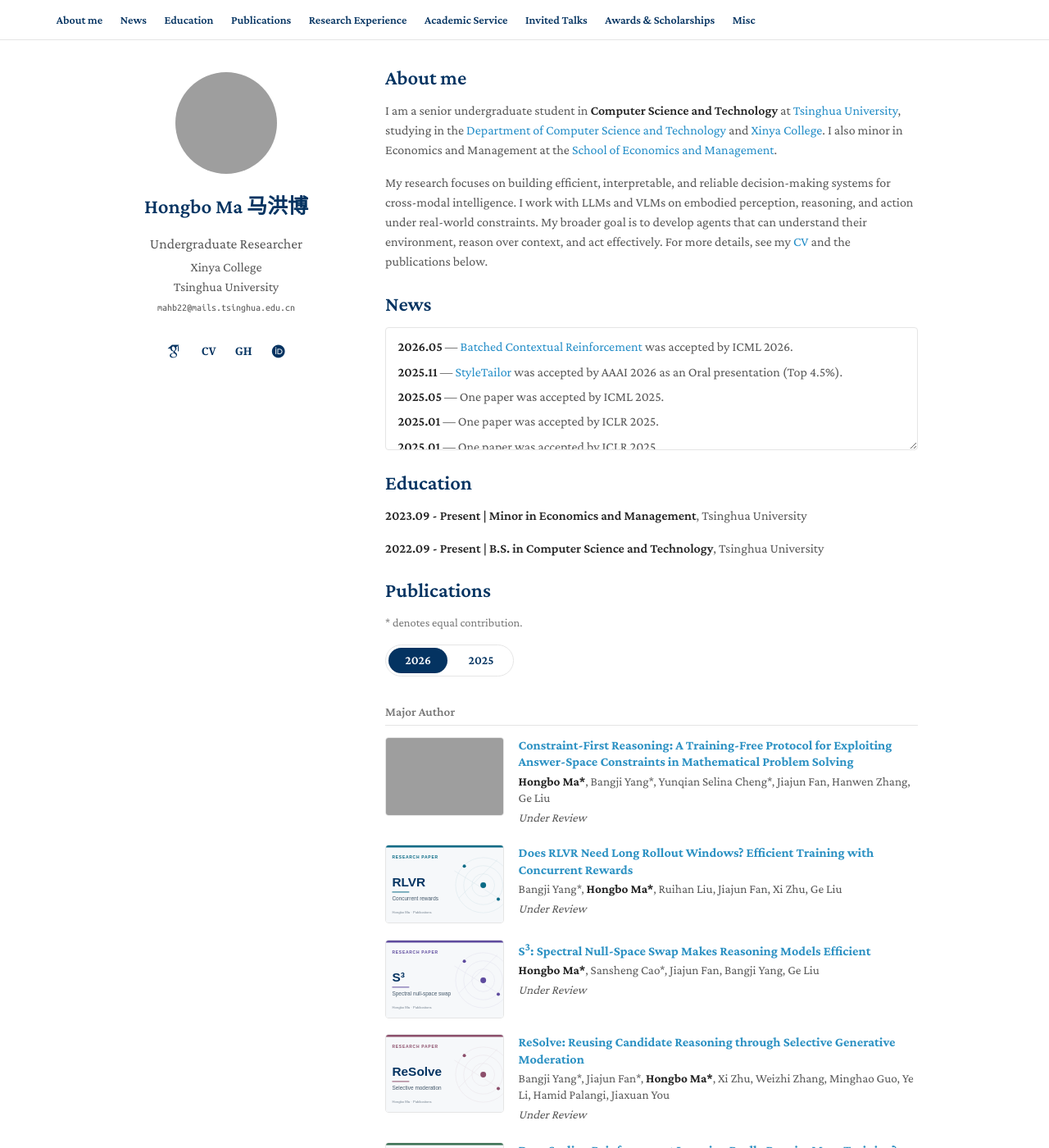
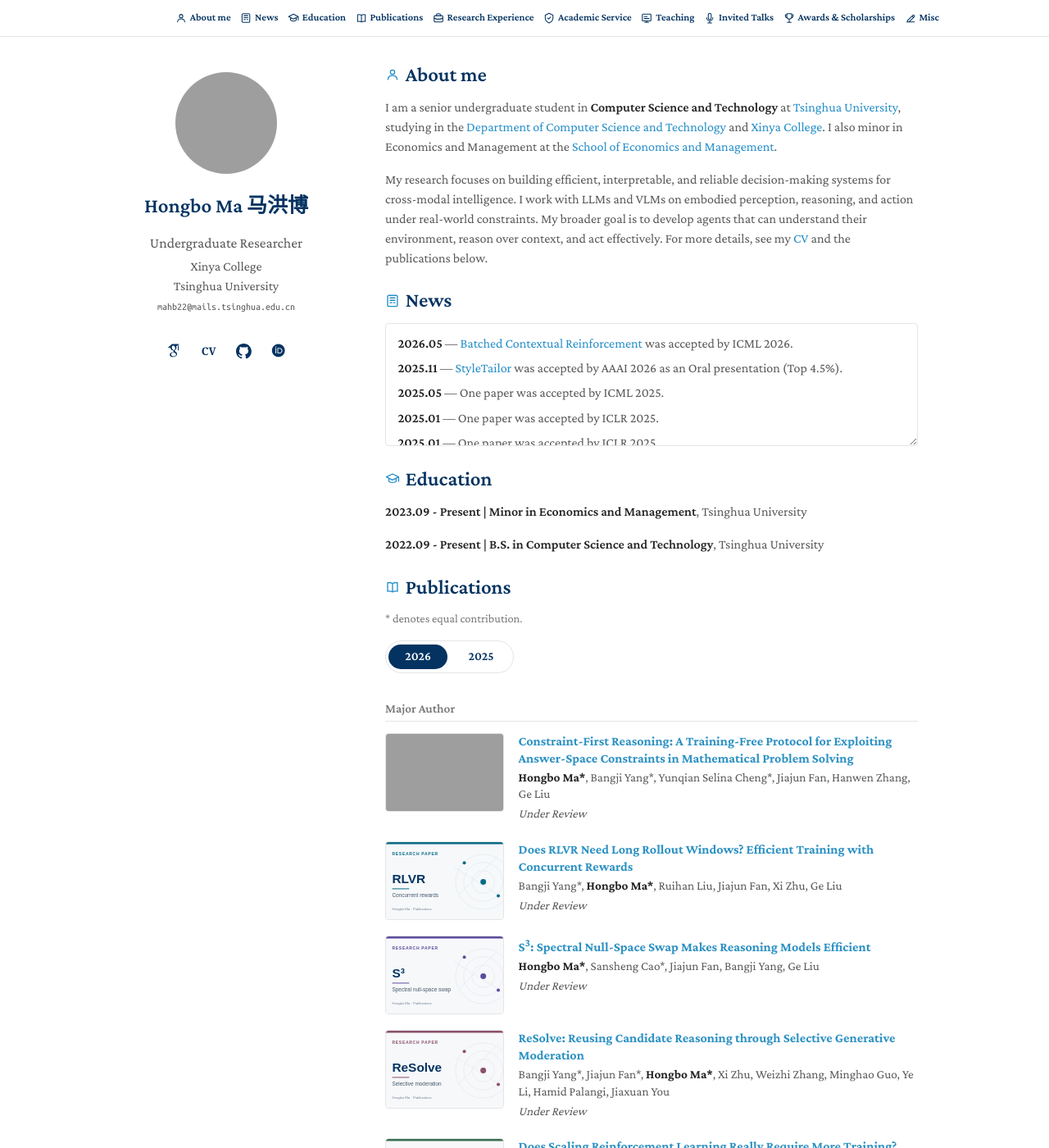
Before and after one commit to Ma-Hongbo/Ma-Hongbo.github.io, a Jekyll site: the page built from _pages/about.md, in a window 1280 px wide and 1400 px high. Shown: the whole window at 82% size. Built offline with Jekyll 4.4.1, drawn with Linux system fonts in a browser that asks for light colours; some web fonts are replaced; grey boxes are pictures that could not be loaded.

Commit message:
Add homepage section icons and teaching navigation

```diff
--- a/_layouts/homepage.html
+++ b/_layouts/homepage.html
@@ -15,17 +15,30 @@ layout: null
   </head>
   <body>
     <a class="skip-link" href="#main-content">Skip to content</a>
+    <svg class="icon-sprite" aria-hidden="true" xmlns="http://www.w3.org/2000/svg">
+      <symbol id="icon-about" viewBox="0 0 24 24" fill="none" stroke="currentColor" stroke-width="1.8" stroke-linecap="round" stroke-linejoin="round"><circle cx="12" cy="8" r="3.5"/><path d="M4.5 20c.4-4.3 2.8-6.5 7.5-6.5s7.1 2.2 7.5 6.5"/></symbol>
+      <symbol id="icon-news" viewBox="0 0 24 24" fill="none" stroke="currentColor" stroke-width="1.8" stroke-linecap="round" stroke-linejoin="round"><rect x="4" y="3" width="16" height="18" rx="2"/><path d="M8 7h8M8 11h8M8 15h3M14 15h2"/></symbol>
+      <symbol id="icon-education" viewBox="0 0 24 24" fill="none" stroke="currentColor" stroke-width="1.8" stroke-linecap="round" stroke-linejoin="round"><path d="m2 9 10-5 10 5-10 5L2 9Zm4 2v5c3.4 2.7 8.6 2.7 12 0v-5m4-2v7"/></symbol>
+      <symbol id="icon-publications" viewBox="0 0 24 24" fill="none" stroke="currentColor" stroke-width="1.8" stroke-linecap="round" stroke-linejoin="round"><path d="M12 6c-2.8-1.4-5.6-1.6-8-1v14c2.4-.6 5.2-.4 8 1m0-14c2.8-1.4 5.6-1.6 8-1v14c-2.4-.6-5.2-.4-8 1V6Z"/></symbol>
+      <symbol id="icon-research" viewBox="0 0 24 24" fill="none" stroke="currentColor" stroke-width="1.8" stroke-linecap="round" stroke-linejoin="round"><rect x="3" y="7" width="18" height="13" rx="2"/><path d="M8 7V5a2 2 0 0 1 2-2h4a2 2 0 0 1 2 2v2M3 12c5 3.3 13 3.3 18 0m-10 2h2"/></symbol>
+      <symbol id="icon-service" viewBox="0 0 24 24" fill="none" stroke="currentColor" stroke-width="1.8" stroke-linecap="round" stroke-linejoin="round"><path d="m12 2 8 4v6c0 5-3 8-8 10-5-2-8-5-8-10V6l8-4Z"/><path d="m9 12 2 2 4-4"/></symbol>
+      <symbol id="icon-teaching" viewBox="0 0 24 24" fill="none" stroke="currentColor" stroke-width="1.8" stroke-linecap="round" stroke-linejoin="round"><rect x="3" y="4" width="18" height="14" rx="1.5"/><path d="M8 21h8m-4-3v3M7 9h6m-6 4h10"/></symbol>
+      <symbol id="icon-talks" viewBox="0 0 24 24" fill="none" stroke="currentColor" stroke-width="1.8" stroke-linecap="round" stroke-linejoin="round"><rect x="9" y="2" width="6" height="13" rx="3"/><path d="M5.5 11a6.5 6.5 0 0 0 13 0M12 17.5V22m-4 0h8"/></symbol>
+      <symbol id="icon-awards" viewBox="0 0 24 24" fill="none" stroke="currentColor" stroke-width="1.8" stroke-linecap="round" stroke-linejoin="round"><path d="M7 3h10v6a5 5 0 0 1-10 0V3Zm0 2H4v3a3 3 0 0 0 3 3m10-6h3v3a3 3 0 0 1-3 3m-5 3v5m-4 2h8"/></symbol>
+      <symbol id="icon-misc" viewBox="0 0 24 24" fill="none" stroke="currentColor" stroke-width="1.8" stroke-linecap="round" stroke-linejoin="round"><path d="M4 20h16M6 17l10.5-10.5a2 2 0 0 1 3 3L9 20H6v-3Zm9-9 3 3"/></symbol>
+    </svg>
     <nav class="home-topbar" aria-label="Page sections">
       <div class="home-topbar__inner">
-        <a href="#about-me">About me</a>
-        <a href="#news">News</a>
-        <a href="#educations">Education</a>
-        <a href="#publications">Publications</a>
-        <a href="#internships">Research Experience</a>
-        <a href="#services">Academic Service</a>
-        <a href="#talks">Invited Talks</a>
-        <a href="#awards">Awards &amp; Scholarships</a>
-        <a href="#blogs">Misc</a>
+        <a href="#about-me"><svg class="nav-icon" aria-hidden="true"><use href="#icon-about"></use></svg>About me</a>
+        <a href="#news"><svg class="nav-icon" aria-hidden="true"><use href="#icon-news"></use></svg>News</a>
+        <a href="#educations"><svg class="nav-icon" aria-hidden="true"><use href="#icon-education"></use></svg>Education</a>
+        <a href="#publications"><svg class="nav-icon" aria-hidden="true"><use href="#icon-publications"></use></svg>Publications</a>
+        <a href="#internships"><svg class="nav-icon" aria-hidden="true"><use href="#icon-research"></use></svg>Research Experience</a>
+        <a href="#services"><svg class="nav-icon" aria-hidden="true"><use href="#icon-service"></use></svg>Academic Service</a>
+        <a href="#teaching"><svg class="nav-icon" aria-hidden="true"><use href="#icon-teaching"></use></svg>Teaching</a>
+        <a href="#talks"><svg class="nav-icon" aria-hidden="true"><use href="#icon-talks"></use></svg>Invited Talks</a>
+        <a href="#awards"><svg class="nav-icon" aria-hidden="true"><use href="#icon-awards"></use></svg>Awards &amp; Scholarships</a>
+        <a href="#blogs"><svg class="nav-icon" aria-hidden="true"><use href="#icon-misc"></use></svg>Misc</a>
       </div>
     </nav>
     <div class="home-wrapper">
@@ -40,7 +53,7 @@ layout: null
         <nav class="social-links" aria-label="Profile links">
           <a href="https://scholar.google.com/citations?user=1NIc69QAAAAJ" aria-label="Google Scholar" title="Google Scholar"><i class="ai ai-google-scholar" aria-hidden="true"></i></a>
           <a href="{{ '/data/CV.pdf' | relative_url }}" aria-label="Curriculum vitae" title="CV"><span class="cv-icon" aria-hidden="true">CV</span></a>
-          <a href="https://github.com/Ma-Hongbo" aria-label="GitHub" title="GitHub"><span class="cv-icon" aria-hidden="true">GH</span></a>
+          <a href="https://github.com/Ma-Hongbo" aria-label="GitHub" title="GitHub"><svg class="github-icon" viewBox="0 0 16 16" aria-hidden="true"><path d="M6.766 11.328c-2.063-.25-3.516-1.734-3.516-3.656 0-.781.281-1.625.75-2.188-.203-.515-.172-1.609.063-2.062.625-.078 1.468.25 1.968.703.594-.187 1.219-.281 1.985-.281.765 0 1.39.094 1.953.265.484-.437 1.344-.765 1.969-.687.218.422.25 1.515.046 2.047.5.593.766 1.39.766 2.203 0 1.922-1.453 3.375-3.547 3.64.531.344.89 1.094.89 1.954v1.625c0 .468.391.734.86.547C13.781 14.359 16 11.53 16 8.03 16 3.61 12.406 0 7.984 0 3.563 0 0 3.61 0 8.031a7.88 7.88 0 0 0 5.172 7.422c.422.156.828-.125.828-.547v-1.25c-.219.094-.5.156-.75.156-1.031 0-1.64-.562-2.078-1.609-.172-.422-.36-.672-.719-.719-.187-.015-.25-.093-.25-.187 0-.188.313-.328.625-.328.453 0 .844.281 1.25.86.313.452.64.655 1.031.655s.641-.14 1-.5c.266-.265.47-.5.657-.656"/></svg></a>
           <a href="https://orcid.org/0009-0009-6763-1492" aria-label="ORCID" title="ORCID"><i class="ai ai-orcid" aria-hidden="true"></i></a>
         </nav>
       </aside>
--- a/_pages/about.md
+++ b/_pages/about.md
@@ -7,13 +7,13 @@ redirect_from:
 ---
 
 <section id="about-me">
-<h2>About me</h2>
+<h2><svg class="section-icon" aria-hidden="true"><use href="#icon-about"></use></svg>About me</h2>
 <p>I am a senior undergraduate student in <strong>Computer Science and Technology</strong> at <a href="https://www.tsinghua.edu.cn/en/">Tsinghua University</a>, studying in the <a href="https://www.cs.tsinghua.edu.cn/csen/">Department of Computer Science and Technology</a> and <a href="https://www.xyc.tsinghua.edu.cn/en/">Xinya College</a>. I also minor in Economics and Management at the <a href="https://www.sem.tsinghua.edu.cn/en/">School of Economics and Management</a>.</p>
 <p>My research focuses on building efficient, interpretable, and reliable decision-making systems for cross-modal intelligence. I work with LLMs and VLMs on embodied perception, reasoning, and action under real-world constraints. My broader goal is to develop agents that can understand their environment, reason over context, and act effectively. For more details, see my <a href="/data/CV.pdf">CV</a> and the publications below.</p>
 </section>
 
 <section id="news">
-<h2>News</h2>
+<h2><svg class="section-icon" aria-hidden="true"><use href="#icon-news"></use></svg>News</h2>
 <div class="news-frame">
 <ul class="news-list">
 <li><strong>2026.05</strong> — <a href="https://arxiv.org/abs/2604.02322">Batched Contextual Reinforcement</a> was accepted by ICML 2026.</li>
@@ -33,13 +33,13 @@ redirect_from:
 </section>
 
 <section id="educations">
-<h2>Education</h2>
+<h2><svg class="section-icon" aria-hidden="true"><use href="#icon-education"></use></svg>Education</h2>
 <p><strong>2023.09 - Present | Minor in Economics and Management</strong>, Tsinghua University</p>
 <p><strong>2022.09 - Present | B.S. in Computer Science and Technology</strong>, Tsinghua University</p>
 </section>
 
 <section id="publications">
-<h2>Publications</h2>
+<h2><svg class="section-icon" aria-hidden="true"><use href="#icon-publications"></use></svg>Publications</h2>
 <p class="note">* denotes equal contribution.</p>
 <div class="publication-year-tabs" role="tablist" aria-label="Publication year">
 <button class="publication-year-tab" id="pub-tab-2026" type="button" role="tab" aria-selected="true" aria-controls="pub-panel-2026" tabindex="0">2026</button>
@@ -181,7 +181,7 @@ redirect_from:
 </section>
 
 <section id="internships">
-<h2>Research Experience</h2>
+<h2><svg class="section-icon" aria-hidden="true"><use href="#icon-research"></use></svg>Research Experience</h2>
 <div class="experience-item"><p><strong>2025.12 - Present | Research Intern</strong> Siebel School of Computing and Data Science, University of Illinois Urbana-Champaign</p></div>
 <div class="experience-item"><p><strong>2025.05 - 2025.08 | Research Intern</strong> Guangming Lab, Shenzhen</p></div>
 <div class="experience-item"><p><strong>2024.07 - 2025.02 | Research Intern</strong> GenSi Lab, Tsinghua University</p></div>
@@ -189,7 +189,7 @@ redirect_from:
 </section>
 
 <section id="services">
-<h2>Academic Service</h2>
+<h2><svg class="section-icon" aria-hidden="true"><use href="#icon-service"></use></svg>Academic Service</h2>
 <ul class="inline-list">
 <li><strong>NeurIPS 2026</strong>, Reviewer</li>
 <li><strong>ICML 2026 Workshop AI4Math</strong>, Reviewer</li>
@@ -199,12 +199,16 @@ redirect_from:
 </ul>
 </section>
 
+<section id="teaching">
+<h2><svg class="section-icon" aria-hidden="true"><use href="#icon-teaching"></use></svg>Teaching</h2>
+</section>
+
 <section id="talks">
-<h2>Invited Talks</h2>
+<h2><svg class="section-icon" aria-hidden="true"><use href="#icon-talks"></use></svg>Invited Talks</h2>
 </section>
 
 <section id="awards">
-<h2>Awards &amp; Scholarships</h2>
+<h2><svg class="section-icon" aria-hidden="true"><use href="#icon-awards"></use></svg>Awards &amp; Scholarships</h2>
 <ul class="inline-list">
 <li><strong>2025 - 2026 | Comprehensive Excellence Scholarship</strong>, Tsinghua University</li>
 <li><strong>2024 - 2025 | Outstanding Scientific and Technological Innovation Scholarship</strong>, Tsinghua University</li>
@@ -217,6 +221,6 @@ redirect_from:
 </section>
 
 <section id="blogs">
-<h2>Misc</h2>
+<h2><svg class="section-icon" aria-hidden="true"><use href="#icon-misc"></use></svg>Misc</h2>
 <p>I love writing. For longer reflections, visit my <a href="https://www.zhihu.com/people/22-13-70-62-20">Zhihu</a>. I also share shorter updates on <a href="https://www.xiaohongshu.com/user/profile/64d44d3f000000000e025c3e">Rednote</a> and collect posts on my <a href="/blogs/">blog page</a>.</p>
 </section>
--- a/assets/css/minimal-home.css
+++ b/assets/css/minimal-home.css
@@ -34,6 +34,7 @@ strong { color: var(--strong); font-weight: 600; }
   background: var(--background);
 }
 .skip-link:focus { top: .5rem; }
+.icon-sprite { position: absolute; width: 0; height: 0; overflow: hidden; }
 
 .home-topbar {
   position: sticky;
@@ -45,20 +46,25 @@ strong { color: var(--strong); font-weight: 600; }
 .home-topbar__inner {
   display: flex;
   align-items: center;
-  gap: .25rem;
-  width: min(1160px, calc(100% - 24px));
+  gap: .12rem;
+  width: min(1060px, calc(100% - 32px));
   margin: 0 auto;
+  padding-left: clamp(49px, calc((100% - 960px) / 2 + 33px), 99px);
   overflow-x: auto;
   scrollbar-width: thin;
   white-space: nowrap;
 }
 .home-topbar a {
+  display: inline-flex;
   flex: 0 0 auto;
-  padding: .85rem .55rem;
+  align-items: center;
+  gap: .24rem;
+  padding: .78rem .3rem;
   color: var(--heading);
-  font-size: .88rem;
+  font-size: .78rem;
   font-weight: 600;
 }
+.nav-icon { width: .88rem; height: .88rem; flex: 0 0 auto; }
 .home-topbar a:hover,
 .home-topbar a:focus-visible {
   color: var(--link);
@@ -131,6 +137,7 @@ strong { color: var(--strong); font-weight: 600; }
 }
 .social-links a:hover { transform: translateY(-2px); text-decoration: none; }
 .cv-icon { font: 700 .82rem/1 Georgia, serif; }
+.github-icon { display: block; width: 1.18rem; height: 1.18rem; fill: currentColor; }
 
 .home-content {
   min-width: 0;
@@ -138,12 +145,16 @@ strong { color: var(--strong); font-weight: 600; }
 }
 .home-content section { margin-bottom: 1.6rem; scroll-margin-top: 4.5rem; }
 .home-content h2 {
+  display: flex;
+  align-items: center;
+  gap: .42rem;
   margin: 0 0 .85rem;
   color: var(--heading);
   font-size: 1.55rem;
   font-weight: 600;
   line-height: 1.15;
 }
+.section-icon { width: 1.12rem; height: 1.12rem; flex: 0 0 auto; color: var(--link); }
 .home-content h3 {
   margin: 1.05rem 0 .35rem;
   color: var(--heading);
@@ -265,6 +276,7 @@ strong { color: var(--strong); font-weight: 600; }
 }
 
 @media (max-width: 960px) {
+  .home-topbar__inner { padding-left: 0; }
   .home-wrapper { display: block; width: min(700px, calc(100% - 30px)); }
   .home-sidebar { position: static; padding: 2rem 0 1.5rem; }
   .home-content { border-top: 1px solid var(--line); padding-top: 1.6rem; }
```
